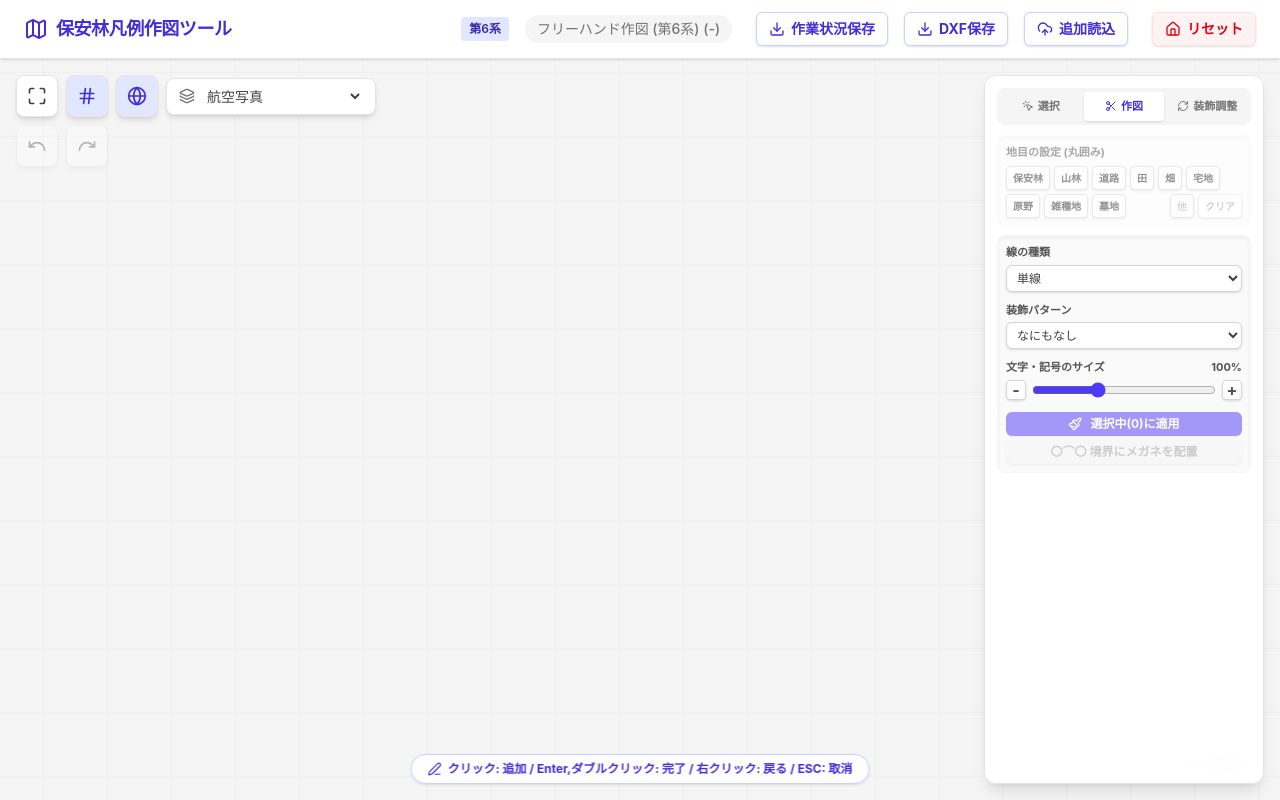
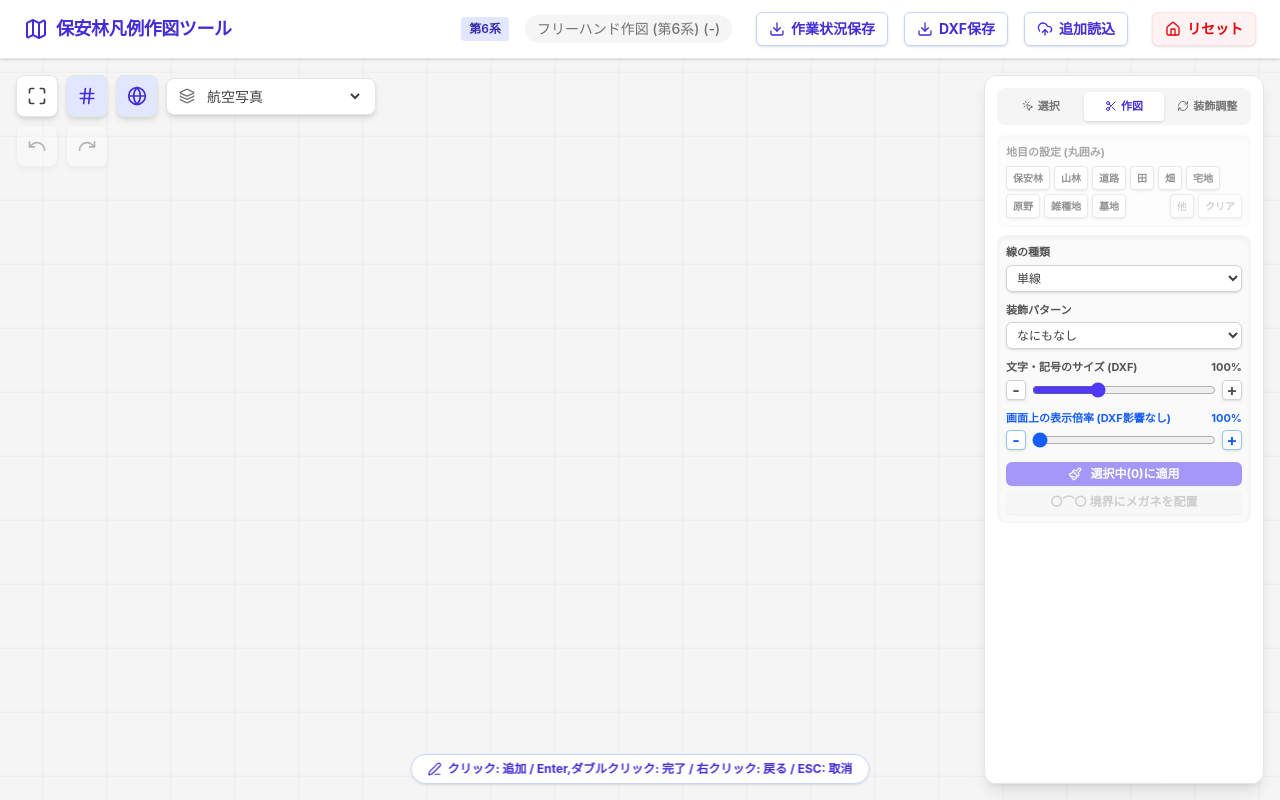
Before and after one commit to Kojiro-Nakamura/hoanrin-hanrei-sakuzu, a React (Vite) app: page / in a window 1280 px wide. Both pictures are taken after a click on the button "新規作図開始". Built offline with nearby package versions, Linux system fonts and the light colour scheme.

Commit message:
Add screenMagnification slider for screen text rendering only

```diff
--- a/src/App.jsx
+++ b/src/App.jsx
@@ -38,6 +38,7 @@ export default function App() {
   const [selectedPolygons, setSelectedPolygons] = useState([]);
   const [hoveredPolygon, setHoveredPolygon] = useState(null);
   const [decorationScale, setDecorationScale] = useState(1.0);
+  const [screenMagnification, setScreenMagnification] = useState(1.0);
   const [selectedLineStyle, setSelectedLineStyle] = useState('single');
   const [selectedDecoPattern, setSelectedDecoPattern] = useState('none');
   const [showResetConfirm, setShowResetConfirm] = useState(false);
@@ -726,7 +727,7 @@ export default function App() {
               mode={mode} setMode={setMode} selectedPolygons={selectedPolygons} polygons={currentPolygons} appliedGroups={currentAppliedGroups}
               onApplyStyle={handleApplyStyle} onApplyMegane={handleApplyMegane} onApplyChimoku={handleApplyChimoku}
               onRemoveFeature={handleRemoveFeatures} onRemoveGroup={handleRemoveGroup} onUpdateCustomPolygon={handleUpdateCustomPolygon} onClearSelection={() => setSelectedPolygons([])}
-              selectedLineStyle={selectedLineStyle} setSelectedLineStyle={setSelectedLineStyle} selectedDecoPattern={selectedDecoPattern} setSelectedDecoPattern={setSelectedDecoPattern} decorationScale={decorationScale} setDecorationScale={setDecorationScale} />
+              selectedLineStyle={selectedLineStyle} setSelectedLineStyle={setSelectedLineStyle} selectedDecoPattern={selectedDecoPattern} setSelectedDecoPattern={setSelectedDecoPattern} decorationScale={decorationScale} setDecorationScale={setDecorationScale} screenMagnification={screenMagnification} setScreenMagnification={setScreenMagnification} />
 
             <div className="absolute bottom-6 right-6 flex flex-col items-end gap-1 pointer-events-none z-10">
               {showMap && <div className="bg-white/80 backdrop-blur px-2 py-1 rounded shadow-sm text-[10px] text-neutral-600 pointer-events-auto"><a href="https://maps.gsi.go.jp/development/ichiran.html" target="_blank" rel="noreferrer" className="hover:underline">出典：国土地理院</a></div>}
--- a/src/components/ToolPanel.jsx
+++ b/src/components/ToolPanel.jsx
@@ -2,7 +2,7 @@ import React from 'react';
 import { Paintbrush, MousePointerClick, Scissors, RefreshCw, Edit3, Trash2 } from 'lucide-react';
 import { LINE_STYLES, DECO_PATTERNS } from '../constants';
 
-export const ToolPanel = ({ mode, setMode, selectedPolygons, polygons, appliedGroups, onApplyStyle, onApplyMegane, onApplyChimoku, onRemoveFeature, onRemoveGroup, onUpdateCustomPolygon, onClearSelection, selectedLineStyle, setSelectedLineStyle, selectedDecoPattern, setSelectedDecoPattern, decorationScale, setDecorationScale }) => (
+export const ToolPanel = ({ mode, setMode, selectedPolygons, polygons, appliedGroups, onApplyStyle, onApplyMegane, onApplyChimoku, onRemoveFeature, onRemoveGroup, onUpdateCustomPolygon, onClearSelection, selectedLineStyle, setSelectedLineStyle, selectedDecoPattern, setSelectedDecoPattern, decorationScale, setDecorationScale, screenMagnification, setScreenMagnification }) => (
   <div className="absolute top-4 right-4 bottom-4 bg-white/95 backdrop-blur-md w-[280px] rounded-xl shadow-lg border border-neutral-200 p-3 z-20 flex flex-col gap-2.5 overflow-y-auto">
 
     <div className="flex gap-1 bg-neutral-100 p-1 rounded-lg shrink-0">
@@ -51,13 +51,25 @@ export const ToolPanel = ({ mode, setMode, selectedPolygons, polygons, appliedGr
 
         <div className="flex flex-col gap-1 mt-1" onWheel={(e) => { e.stopPropagation(); setDecorationScale(prev => { const p = isNaN(prev) ? 1.0 : prev; return Math.max(0.2, Math.min(2.5, Math.round((p + (e.deltaY > 0 ? -0.1 : 0.1)) * 10) / 10)); }); }}>
           <div className="flex justify-between items-center">
-            <label className="text-[11px] font-bold text-neutral-600">文字・記号のサイズ</label>
+            <label className="text-[11px] font-bold text-neutral-600">文字・記号のサイズ (DXF)</label>
             <span className="text-[11px] text-neutral-600 font-bold">{Math.round((isNaN(decorationScale) ? 1.0 : decorationScale) * 100)}%</span>
           </div>
           <div className="flex items-center gap-1.5">
             <button onClick={() => setDecorationScale(p => Math.max(0.2, Math.round(((isNaN(p) ? 1.0 : p) - 0.1) * 10) / 10))} className="w-5 h-5 flex items-center justify-center bg-white border border-neutral-300 rounded text-neutral-600 hover:bg-neutral-100 hover:border-neutral-400 transition-colors shadow-sm shrink-0 font-bold leading-none">-</button>
             <input type="range" min="0.2" max="2.5" step="0.1" value={isNaN(decorationScale) ? 1.0 : decorationScale} onChange={(e) => setDecorationScale(parseFloat(e.target.value) || 1.0)} className="w-full h-2 bg-neutral-200 rounded-lg cursor-pointer accent-indigo-600 outline-none" title="ホイールでもサイズを調整できます" />
             <button onClick={() => setDecorationScale(p => Math.min(2.5, Math.round(((isNaN(p) ? 1.0 : p) + 0.1) * 10) / 10))} className="w-5 h-5 flex items-center justify-center bg-white border border-neutral-300 rounded text-neutral-600 hover:bg-neutral-100 hover:border-neutral-400 transition-colors shadow-sm shrink-0 font-bold leading-none">+</button>
+          </div>
+        </div>
+
+        <div className="flex flex-col gap-1 mt-1" onWheel={(e) => { e.stopPropagation(); setScreenMagnification(prev => { const p = isNaN(prev) ? 1.0 : prev; return Math.max(1.0, Math.min(10.0, Math.round((p + (e.deltaY > 0 ? -0.5 : 0.5)) * 10) / 10)); }); }}>
+          <div className="flex justify-between items-center">
+            <label className="text-[11px] font-bold text-blue-600">画面上の表示倍率 (DXF影響なし)</label>
+            <span className="text-[11px] text-blue-600 font-bold">{Math.round((isNaN(screenMagnification) ? 1.0 : screenMagnification) * 100)}%</span>
+          </div>
+          <div className="flex items-center gap-1.5">
+            <button onClick={() => setScreenMagnification(p => Math.max(1.0, Math.round(((isNaN(p) ? 1.0 : p) - 0.5) * 10) / 10))} className="w-5 h-5 flex items-center justify-center bg-white border border-blue-300 rounded text-blue-600 hover:bg-blue-50 transition-colors shadow-sm shrink-0 font-bold leading-none">-</button>
+            <input type="range" min="1.0" max="10.0" step="0.5" value={isNaN(screenMagnification) ? 1.0 : screenMagnification} onChange={(e) => setScreenMagnification(parseFloat(e.target.value) || 1.0)} className="w-full h-2 bg-blue-200 rounded-lg cursor-pointer accent-blue-600 outline-none" title="画面上での文字の見やすさを調整します" />
+            <button onClick={() => setScreenMagnification(p => Math.min(10.0, Math.round(((isNaN(p) ? 1.0 : p) + 0.5) * 10) / 10))} className="w-5 h-5 flex items-center justify-center bg-white border border-blue-300 rounded text-blue-600 hover:bg-blue-50 transition-colors shadow-sm shrink-0 font-bold leading-none">+</button>
           </div>
         </div>
 
```
